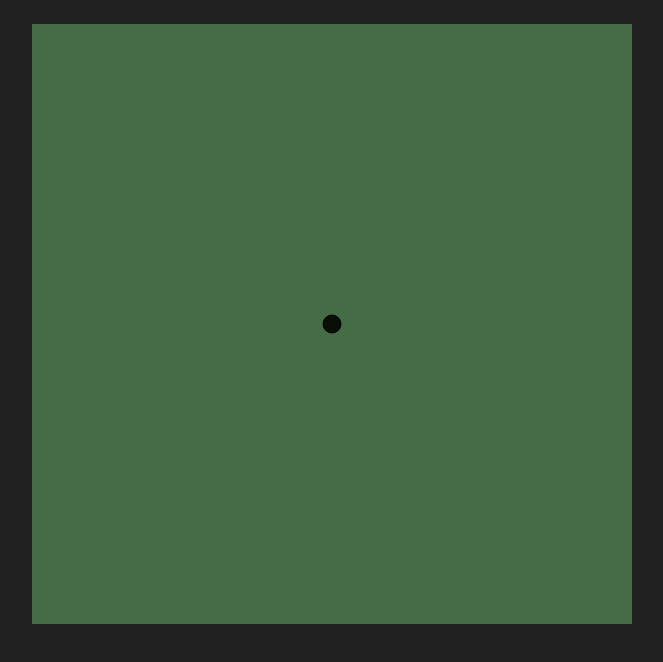
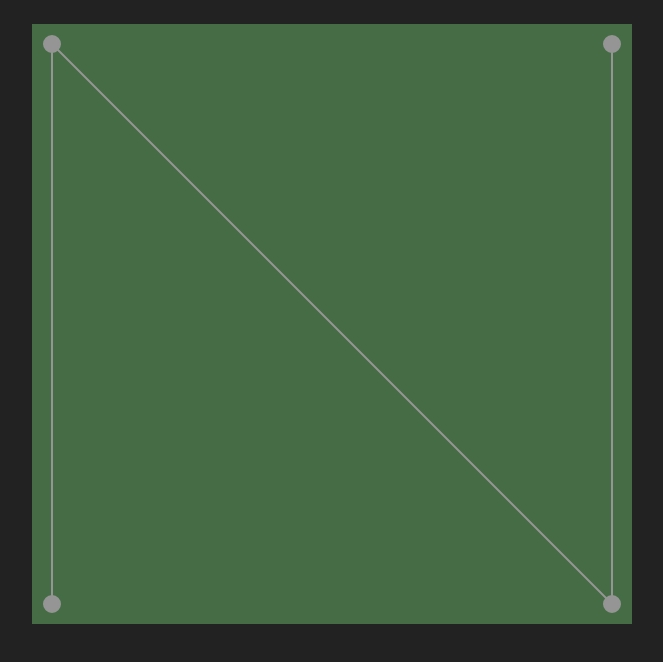
Before and after one commit to N1hron/graph-editor, a website with bundled scripts: page src/index.html in a window 1280 px wide. Shown: the whole page, without its empty margins (308-971 px from the left). Built offline with nearby package versions, Linux system fonts and the light colour scheme.

Commit message:
create classes for graph creation

```diff
--- a/src/css/style.css
+++ b/src/css/style.css
@@ -1,5 +1,5 @@
 body {
-    background-color: #000000de;
+    background-color: #222;
     text-align: center;
     padding: 24px;
 }
--- /dev/null
+++ b/src/js/graph.js
@@ -0,0 +1,11 @@
+export default class Graph {
+    constructor(points = [], segments = []) {
+        this.points = points;
+        this.segments = segments;
+    }
+
+    draw(ctx) {
+        for (const segment of this.segments) segment.draw(ctx);
+        for (const point of this.points) point.draw(ctx);
+    }
+}
--- a/src/js/index.js
+++ b/src/js/index.js
@@ -1,4 +1,6 @@
 import Point from './point.js';
+import Segment from './segment.js';
+import Graph from './graph.js';
 
 const canvas = document.getElementById('canvas');
 
@@ -7,4 +9,15 @@ canvas.height = 600;
 
 const ctx = canvas.getContext('2d');
 
-new Point(300, 300).draw(ctx);
+const p1 = new Point(20, 20),
+      p2 = new Point(580, 580),
+      p3 = new Point(580, 20),
+      p4 = new Point(20, 580);
+
+const s1 = new Segment(p1, p2),
+      s2 = new Segment(p2, p3),
+      s3 = new Segment(p1, p4);
+
+const graph = new Graph([ p1, p2, p3, p4 ], [ s1, s2, s3 ]);
+
+graph.draw(ctx);
--- a/src/js/point.js
+++ b/src/js/point.js
@@ -3,12 +3,13 @@ export default class Point {
         this.x = x;
         this.y = y;
 
-        console.log(`Created point (${this.x}, ${this.y})`);
+        console.log(`Created point (${this.x}; ${this.y})`);
     }
 
-    draw(ctx, radius = 9, color = '#000000de') {
+    draw(ctx, radius = 8, color = '#959595') {
         ctx.beginPath();
         ctx.arc(this.x, this.y, radius, 0, 2 * Math.PI);
+        ctx.strokeStyle = color;
         ctx.fillStyle = color;
         ctx.fill();
         ctx.stroke();
--- /dev/null
+++ b/src/js/segment.js
@@ -0,0 +1,20 @@
+export default class Segment {
+    constructor(p1, p2) {
+        this.p1 = p1;
+        this.p2 = p2;
+
+        console.log(`Created segment with points (${this.p1.x}; ${this.p1.y}), (${this.p2.x}; ${this.p2.y})`);
+    }
+
+    draw(ctx, width = 2, color = '#959595') {
+        const { x: x1, y: y1 } = this.p1,
+              { x: x2, y: y2 } = this.p2;
+
+        ctx.beginPath();
+        ctx.lineWidth = width;
+        ctx.strokeStyle = color;
+        ctx.moveTo(x1, y1);
+        ctx.lineTo(x2, y2);
+        ctx.stroke();
+    }
+}
```
